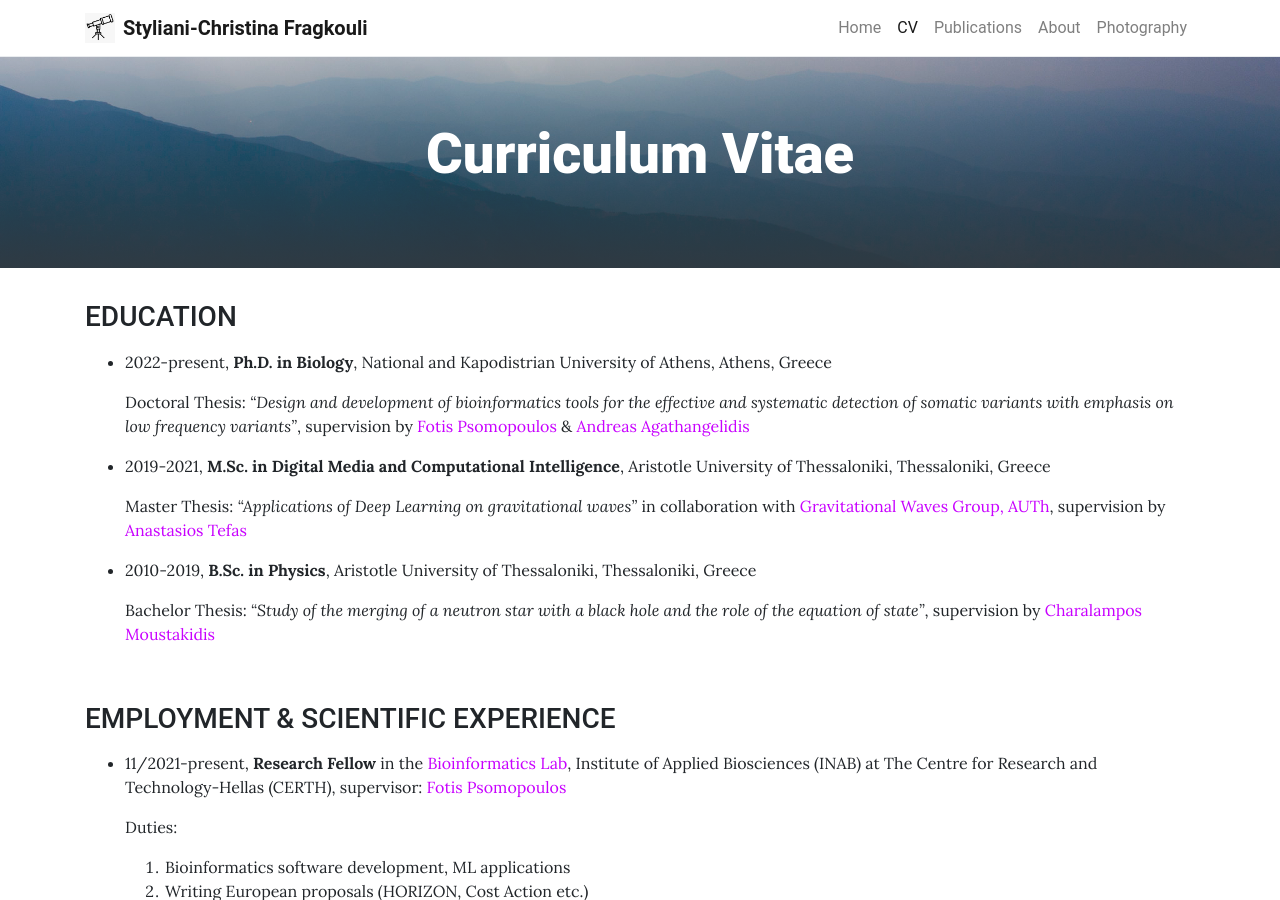
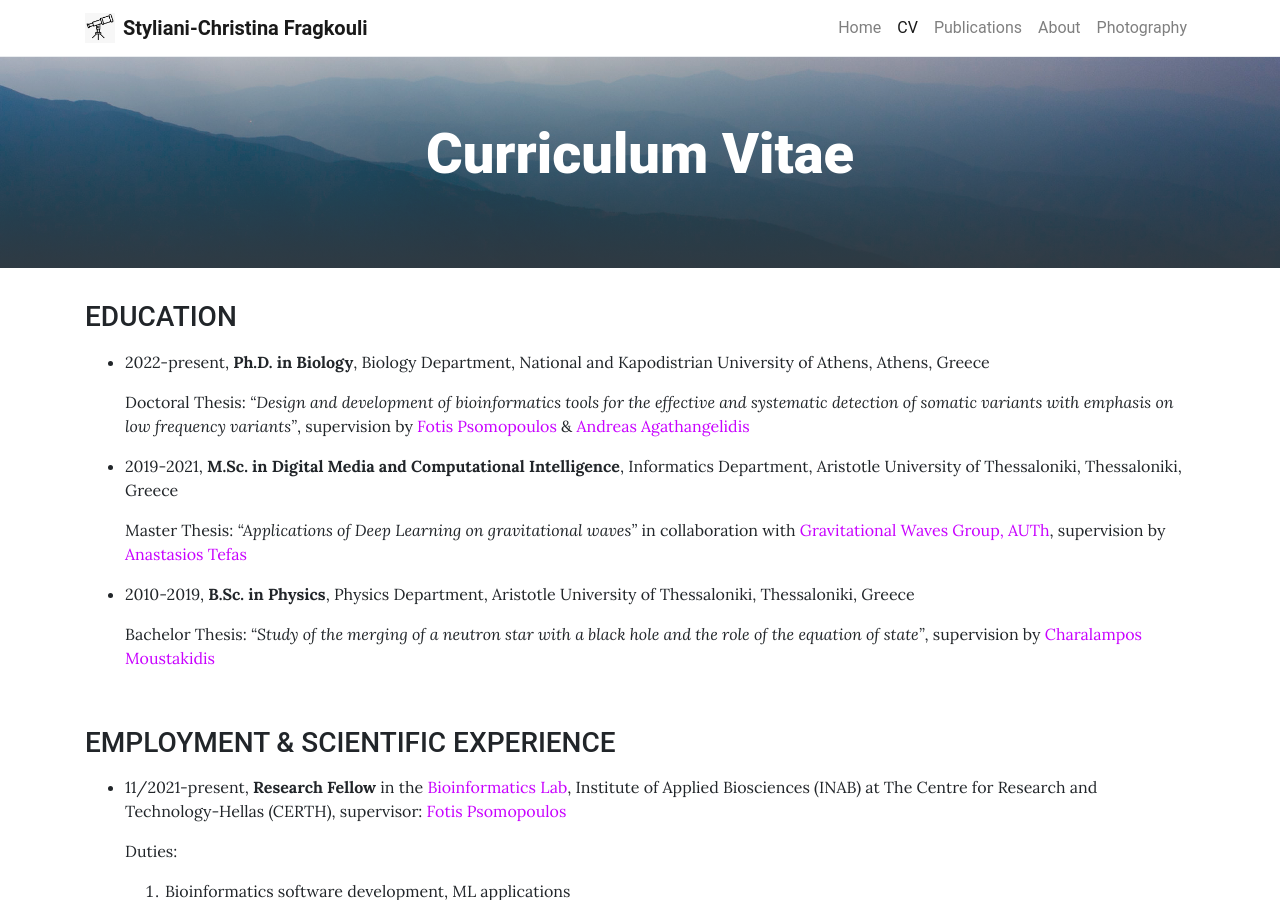
Before and after one commit to sfragkoul/sfragkoul.github.io, a Jekyll site: the page built from pages/CV.md, in a window 1280 px wide and 900 px high. Built offline with Jekyll 4.4.1, drawn with Linux system fonts in a browser that asks for light colours.

Commit message:
Update CV.md

```diff
--- a/pages/CV.md
+++ b/pages/CV.md
@@ -8,15 +8,15 @@ background: /assets/img/groupLogo/CV.jpg
 ### EDUCATION
 <p style="margin-bottom:15px"></p>
 
-- 2022-present,    **Ph.D. in Biology**, National and Kapodistrian University of Athens, Athens, Greece
+- 2022-present,    **Ph.D. in Biology**, Biology Department, National and Kapodistrian University of Athens, Athens, Greece
 
    Doctoral Thesis: *“Design and development of bioinformatics tools for the effective and systematic detection of somatic variants with emphasis on low frequency variants”*, supervision by [Fotis Psomopoulos](https://scholar.google.gr/citations?user=Fp0LAqsAAAAJ&hl=en) & [Andreas Agathangelidis](https://scholar.google.it/citations?user=IhoRB4AAAAAJ&hl=en)
 
-- 2019-2021,    **M.Sc. in Digital Media and Computational Intelligence**, Aristotle University of Thessaloniki, Thessaloniki, Greece
+- 2019-2021,    **M.Sc. in Digital Media and Computational Intelligence**, Informatics Department, Aristotle University of Thessaloniki, Thessaloniki, Greece
 
    Master Thesis: *"Applications of Deep Learning on gravitational waves"* in collaboration with [Gravitational Waves Group, AUTh](https://niksterg.github.io/gw-group/), supervision by [Anastasios Tefas](https://scholar.google.com/citations?user=4stOS3YAAAAJ&hl=en)
 
-- 2010-2019,    **B.Sc. in Physics**, Aristotle University of Thessaloniki, Thessaloniki, Greece
+- 2010-2019,    **B.Sc. in Physics**, Physics Department, Aristotle University of Thessaloniki, Thessaloniki, Greece
 
    Bachelor Thesis: *"Study of the merging of a neutron star with a black hole and the role of the equation of state"*, supervision by [Charalampos Moustakidis](https://scholar.google.com/citations?user=7qdKh78AAAAJ&hl=en)
 
```
